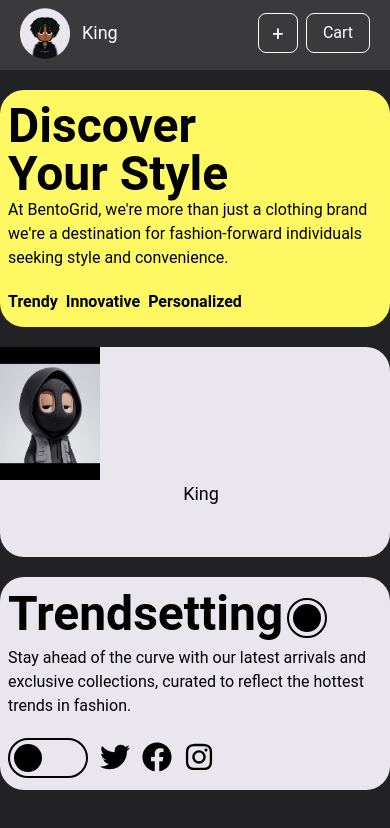
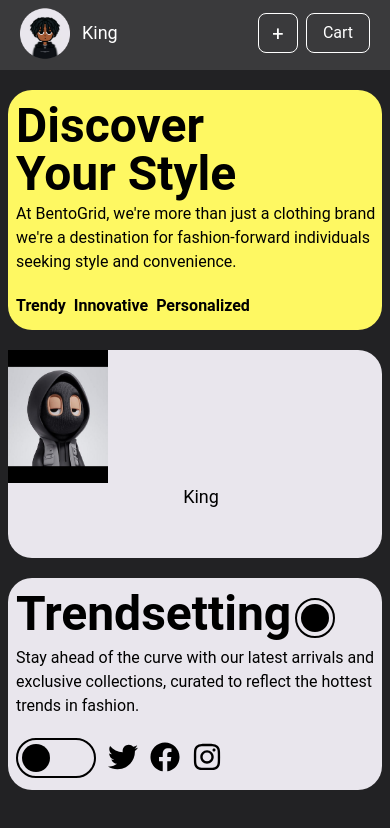
Before and after one commit to khaekelvin/bento-grid, a Next.js app: page / in a window 390 px wide. Shown: the top 828 px of the page. Built offline with nearby package versions, Linux system fonts and the light colour scheme; a web font is replaced by a local one.

Commit message:
Add padding to Grid component

```diff
--- a/components/Grid/page.tsx
+++ b/components/Grid/page.tsx
@@ -6,10 +6,10 @@ import { FaTwitter, FaFacebook, FaInstagram } from "react-icons/fa";
 function Grid() {
   return (
     <>
-      <section className="container lg:grid lg:grid-cols-2 gap-5  max-w-[1080px] h-[700px] mx-auto text-black grid grid-cols-1 mt-5 lg:mt-0">
+      <section className="container lg:grid lg:grid-cols-2 gap-5  max-w-[1080px] h-[700px] mx-auto text-black grid grid-cols-1 mt-5 lg:mt-0 px-2 lg:px-0">
         <div className=" bg-main-one rounded-3xl flex flex-col col-span-1 row-span-1 gap-1 justify-center">
           <div className=" max-w-[500px] mx-auto ml-2">
-            <p className="lg:text-7xl text-5xl font-bold flex">
+            <p className="lg:text-7xl text-5xl font-bold flex mb-1">
               Discover <br></br> Your Style
             </p>
             <div className="flex justify-between flex-col">
```
